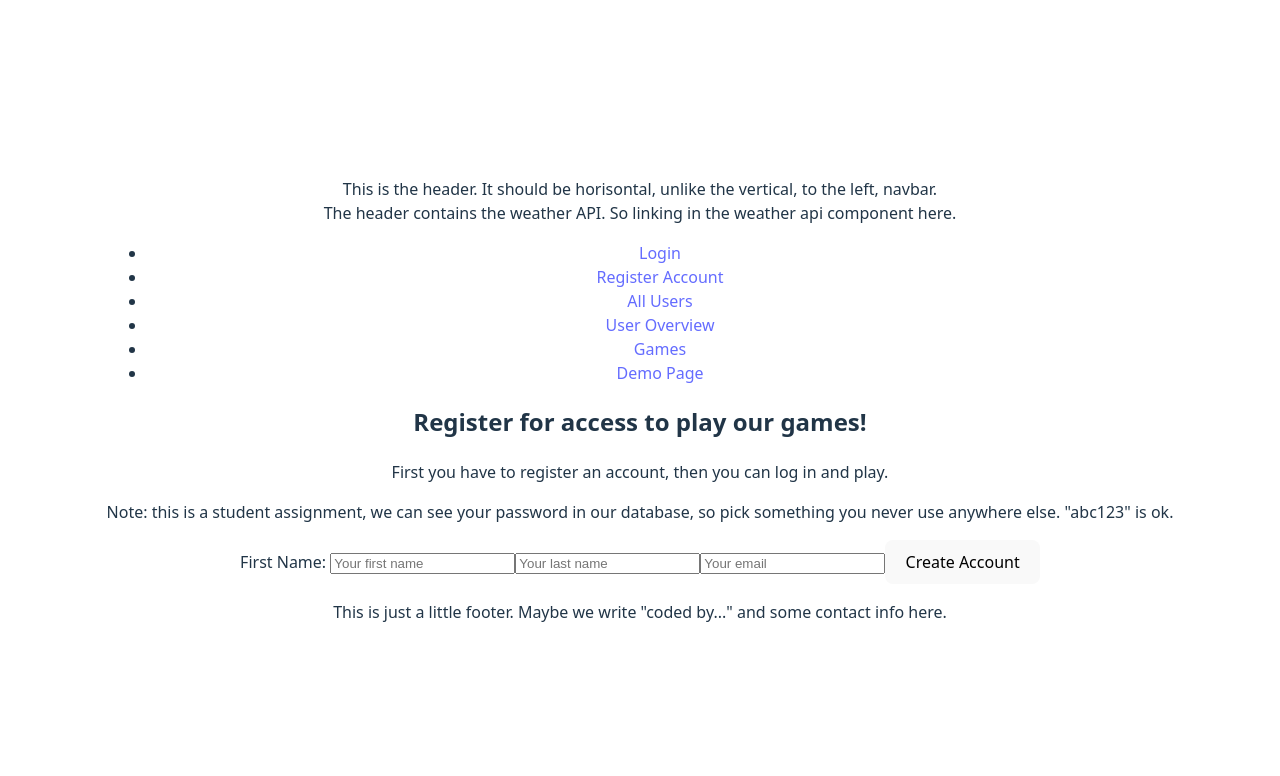
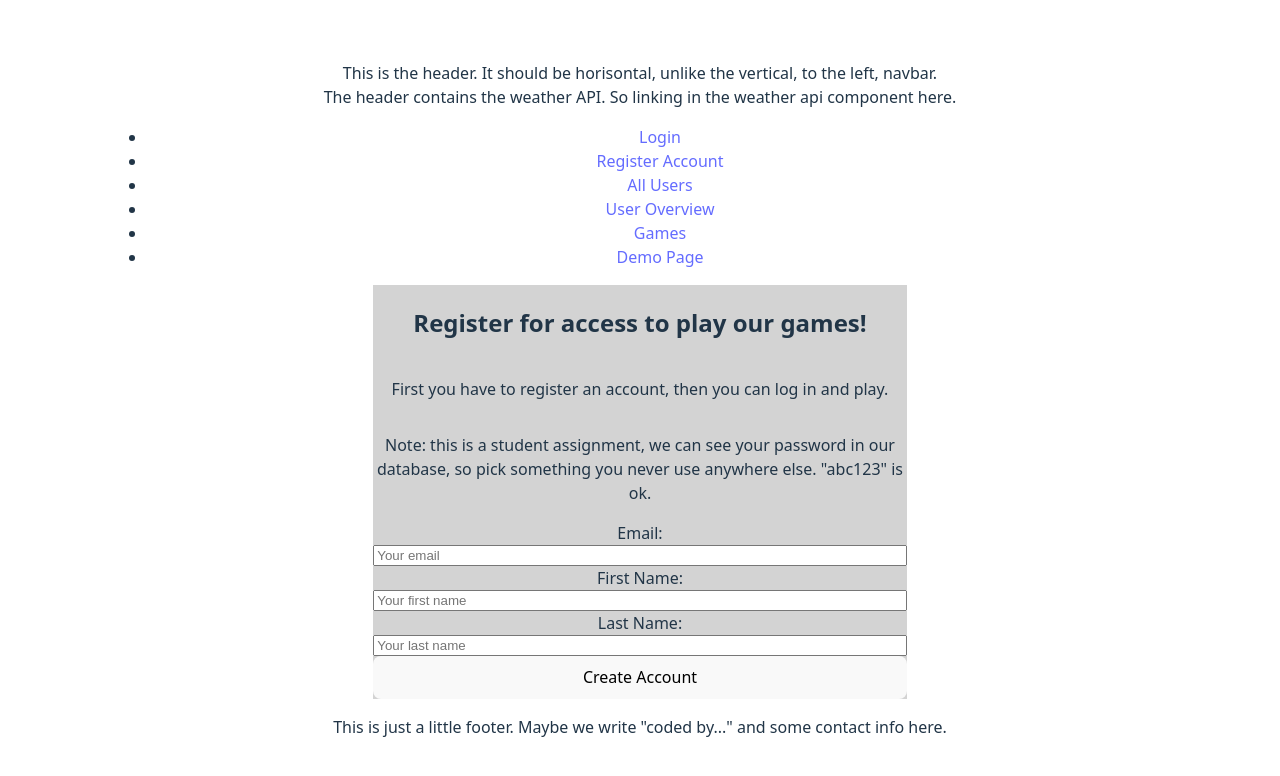
Before and after one commit to IdaSofieKarlsson/backend-sundsgarden-group-project-2, a React (Vite) app in the folder group-project-2/: page /register in a window 1280 px wide. Shown: the top 776 px of the page. Built offline with nearby package versions, Linux system fonts and the light colour scheme.

Commit message:
changes reg page

```diff
--- a/group-project-2/src/components/UserForm.tsx
+++ b/group-project-2/src/components/UserForm.tsx
@@ -1,5 +1,6 @@
 import axios from "axios";
 import { useState } from "react";
+import "../styles/userForm.css";
 
 const UserForm = () => {
     const [firstName, setFirstName] = useState("");
@@ -16,8 +17,8 @@ const UserForm = () => {
     }
 
     return (
-        <div className="" >
-            <form
+        <div className="container-userform" >
+            <form className="container-form"
                 onSubmit={(e) => {
                     e.preventDefault();
                     createUser();
@@ -26,11 +27,13 @@ const UserForm = () => {
                 <h2>Register for access to play our games!</h2>
                 <p>First you have to register an account, then you can log in and play.</p>
                 <p>Note: this is a student assignment, we can see your password in our database, so pick something you never use anywhere else. "abc123" is ok.</p>
-                <label>
+                <label className="container-label">
+                    Email:{" "}
+                    <input type="text" value={email} onChange={(e) => setEmail(e.target.value)} required placeholder="Your email"/>
                     First Name:{" "}
                     <input type="text" value={firstName} onChange={(e) => setFirstName(e.target.value)} required placeholder="Your first name"/>
+                    Last Name:{" "}
                     <input type="text" value={lastName} onChange={(e) => setLastName(e.target.value)} required placeholder="Your last name"/>
-                    <input type="text" value={email} onChange={(e) => setEmail(e.target.value)} required placeholder="Your email"/>
                 </label>
                 <button type="submit">Create Account</button>
             </form>
--- /dev/null
+++ b/group-project-2/src/styles/userForm.css
@@ -0,0 +1,19 @@
+.container-userform {
+    display: flex;
+    flex-direction: column;
+
+}
+
+.container-form {
+    display: flex;
+    flex-direction: column;
+    width: 50%;
+    align-self: center;
+    background-color: lightgray;
+}
+
+.container-label {
+    display: flex;
+    flex-direction: column;
+    /*justify-content: flex-start;*/
+}
```
